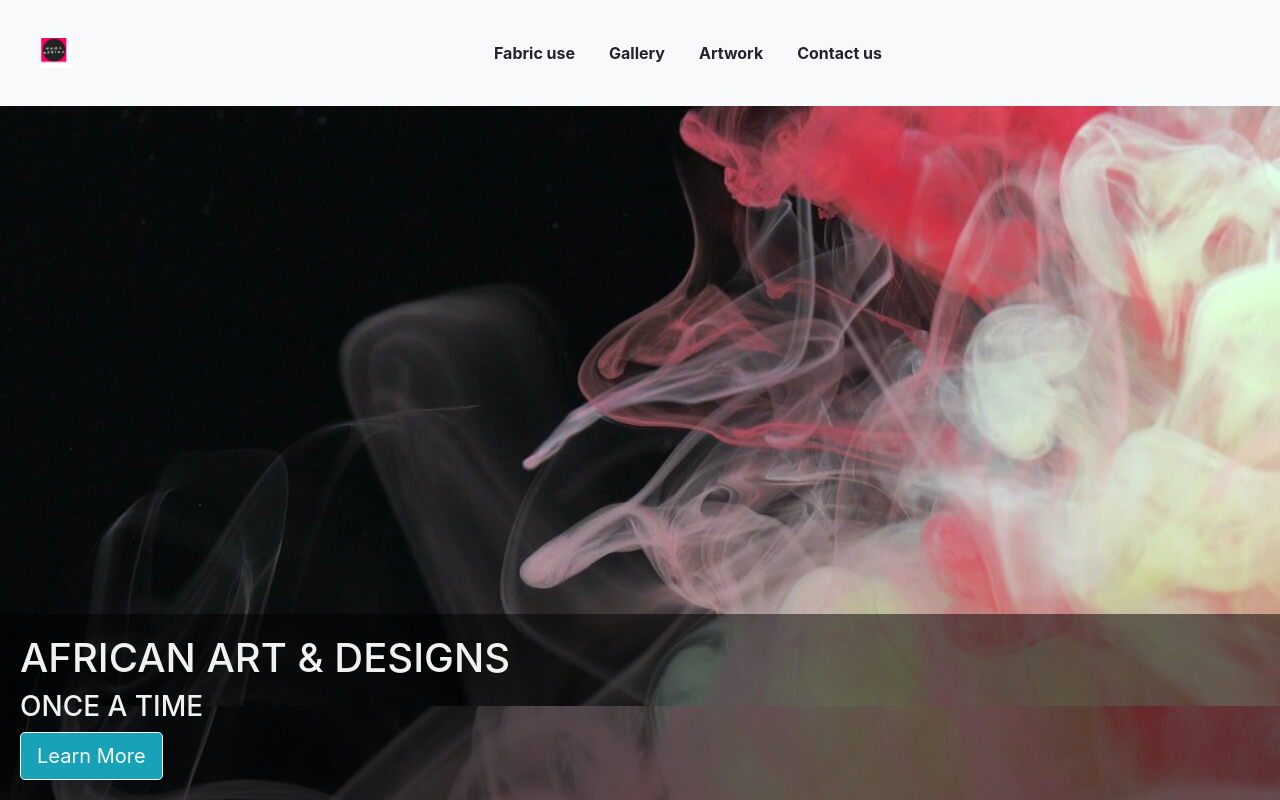
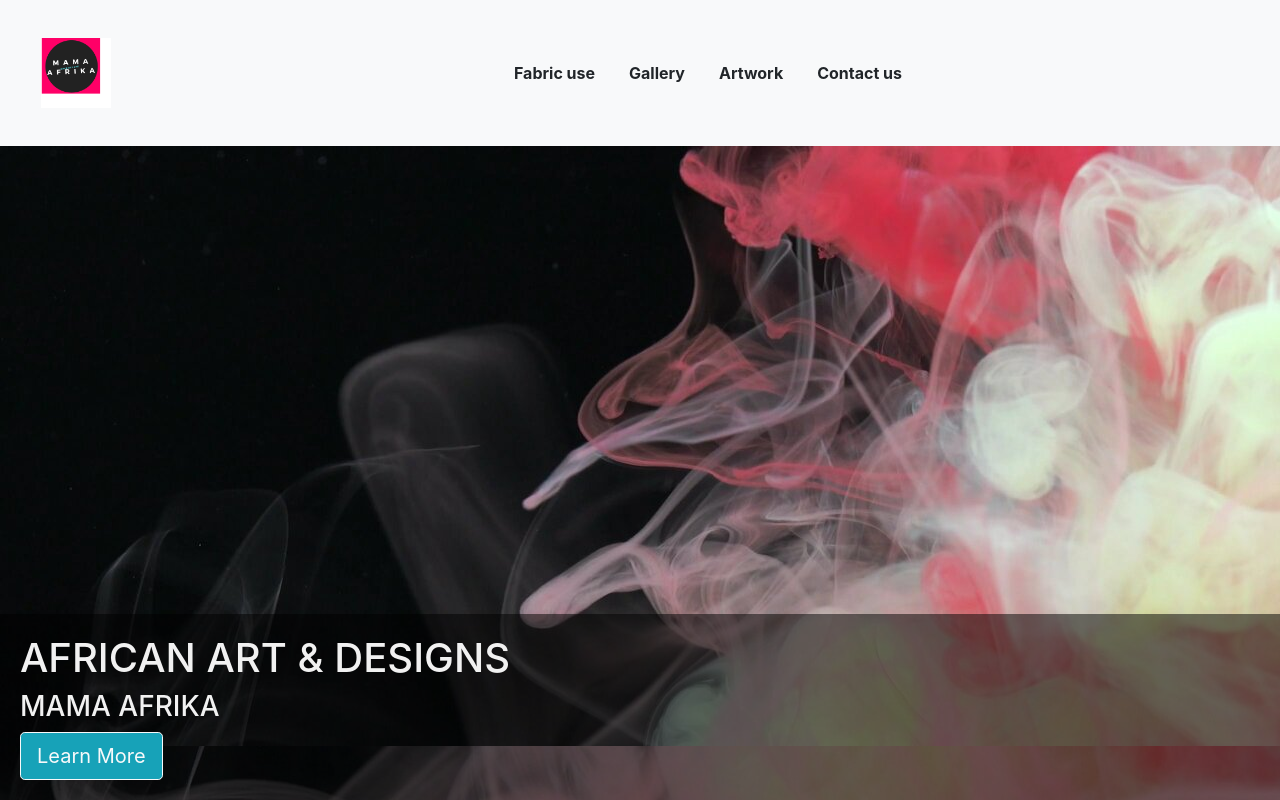
Before and after one commit to SNmcdarby1/mamaafrika, a plain HTML site: page index.html in a window 1280 px wide. Drawn offline with nearby package versions, Linux system fonts and the light colour scheme; a web font is replaced by a local one.

Commit message:
modified the size of the logo

```diff
--- a/index.html
+++ b/index.html
@@ -15,7 +15,7 @@
 <div class="col inline-block">
      <nav class=" row  navbar navbar-light bg-light">
   <a class="navbar-brand" href="index.html">
-    <img src="assets/images/mamam.png" width="80" height="80" alt="" loading="lazy" id="mama">
+    <img  src="assets/images/mamam.png" width="120" height="120" HOME alt="" loading="lazy" id="mama"></i>
    </a>
     <nav>
              <div class="justify-content-end">
@@ -44,7 +44,7 @@
    <div class="hidden caption">
 
         <h1>AFRICAN ART & DESIGNS</h1>
-        <h3>ONCE A TIME</h3>
+        <h3>MAMA AFRIKA</h3>
          <a class="btn btn-outline-light btn-lg btn-info text-center" href="about.html" >Learn More</a>
   </div>
 
```
Also changed, not shown: about.html (+1 -1 lines), art.html (+1 -1 lines), contact.html (+1 -1 lines), fabric.html (+1 -1 lines), fabricuses.html (+1 -5 lines), gallery.html (+1 -1 lines).
